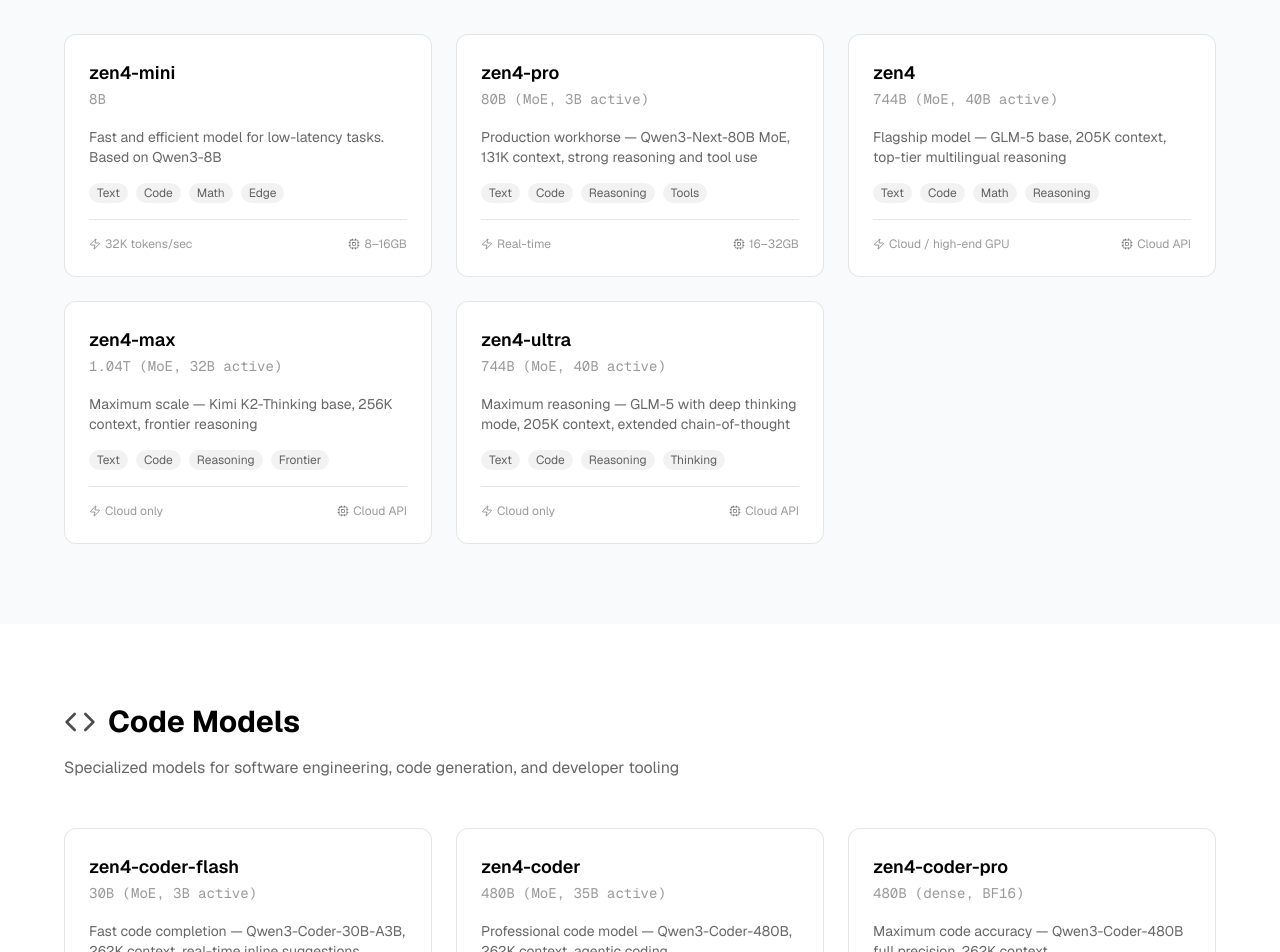
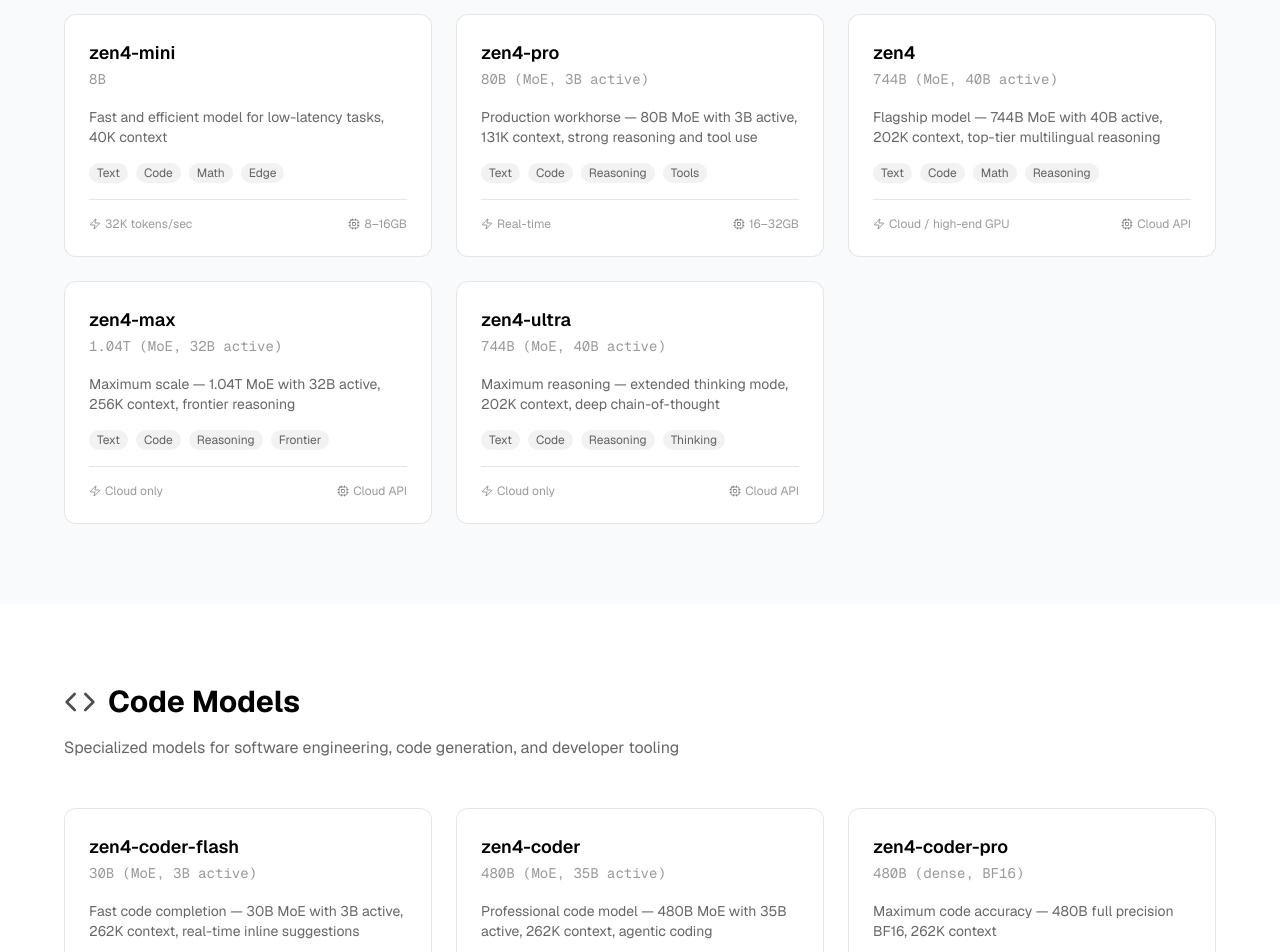
Before and after one commit to hanzoai/hanzo.industries, a React (Vite) app: page /models in a window 1280 px wide. Shown: the part 2360-3312 px from the top of the page. Built offline with nearby package versions, Linux system fonts and the light colour scheme.

Commit message:
fix: remove all upstream model references from public docs
Remove third-party model names (GLM-5, Kimi K2.5, Qwen3, etc.)
from model descriptions. These are Zen models -- our family, our
architecture. Keep factual specs (params, context, MoE/Dense).

```diff
--- a/src/pages/AIModels.tsx
+++ b/src/pages/AIModels.tsx
@@ -74,7 +74,7 @@ const modelFamilies = {
       {
         name: "zen-max (zen4-max)",
         params: "1T+ (MoE)",
-        description: "Frontier MoE — 1.04T total, 32B active params, 256K context. Based on Kimi K2-Thinking. See Zen4 Max below",
+        description: "Frontier MoE — 1.04T total, 32B active params, 256K context. See Zen4 Max below",
         performance: "Cloud only",
         memory: "Cloud API",
         capabilities: ["Text", "Code", "Math", "Reasoning", "Agents"],
@@ -99,7 +99,7 @@ const modelFamilies = {
       {
         name: "zen4-mini",
         params: "8B",
-        description: "Fast and efficient model for low-latency tasks. Based on Qwen3-8B",
+        description: "Fast and efficient model for low-latency tasks, 40K context",
         performance: "32K tokens/sec",
         memory: "8–16GB",
         capabilities: ["Text", "Code", "Math", "Edge"],
@@ -108,7 +108,7 @@ const modelFamilies = {
       {
         name: "zen4-pro",
         params: "80B (MoE, 3B active)",
-        description: "Production workhorse — Qwen3-Next-80B MoE, 131K context, strong reasoning and tool use",
+        description: "Production workhorse — 80B MoE with 3B active, 131K context, strong reasoning and tool use",
         performance: "Real-time",
         memory: "16–32GB",
         capabilities: ["Text", "Code", "Reasoning", "Tools"],
@@ -117,7 +117,7 @@ const modelFamilies = {
       {
         name: "zen4",
         params: "744B (MoE, 40B active)",
-        description: "Flagship model — GLM-5 base, 205K context, top-tier multilingual reasoning",
+        description: "Flagship model — 744B MoE with 40B active, 202K context, top-tier multilingual reasoning",
         performance: "Cloud / high-end GPU",
         memory: "Cloud API",
         capabilities: ["Text", "Code", "Math", "Reasoning"],
@@ -126,7 +126,7 @@ const modelFamilies = {
       {
         name: "zen4-max",
         params: "1.04T (MoE, 32B active)",
-        description: "Maximum scale — Kimi K2-Thinking base, 256K context, frontier reasoning",
+        description: "Maximum scale — 1.04T MoE with 32B active, 256K context, frontier reasoning",
         performance: "Cloud only",
         memory: "Cloud API",
         capabilities: ["Text", "Code", "Reasoning", "Frontier"],
@@ -135,7 +135,7 @@ const modelFamilies = {
       {
         name: "zen4-ultra",
         params: "744B (MoE, 40B active)",
-        description: "Maximum reasoning — GLM-5 with deep thinking mode, 205K context, extended chain-of-thought",
+        description: "Maximum reasoning — extended thinking mode, 202K context, deep chain-of-thought",
         performance: "Cloud only",
         memory: "Cloud API",
         capabilities: ["Text", "Code", "Reasoning", "Thinking"],
@@ -151,7 +151,7 @@ const modelFamilies = {
       {
         name: "zen4-coder-flash",
         params: "30B (MoE, 3B active)",
-        description: "Fast code completion — Qwen3-Coder-30B-A3B, 262K context, real-time inline suggestions",
+        description: "Fast code completion — 30B MoE with 3B active, 262K context, real-time inline suggestions",
         performance: "Real-time",
         memory: "8–16GB",
         capabilities: ["Code", "Completions", "Fast", "262K ctx"],
@@ -160,7 +160,7 @@ const modelFamilies = {
       {
         name: "zen4-coder",
         params: "480B (MoE, 35B active)",
-        description: "Professional code model — Qwen3-Coder-480B, 262K context, agentic coding",
+        description: "Professional code model — 480B MoE with 35B active, 262K context, agentic coding",
         performance: "Cloud / high-end GPU",
         memory: "Cloud API",
         capabilities: ["Code", "Agents", "Tools", "Agentic"],
@@ -169,7 +169,7 @@ const modelFamilies = {
       {
         name: "zen4-coder-pro",
         params: "480B (dense, BF16)",
-        description: "Maximum code accuracy — Qwen3-Coder-480B full precision, 262K context",
+        description: "Maximum code accuracy — 480B full precision BF16, 262K context",
         performance: "Cloud only",
         memory: "Cloud API",
         capabilities: ["Code", "Precision", "Deep Reasoning"],
```
